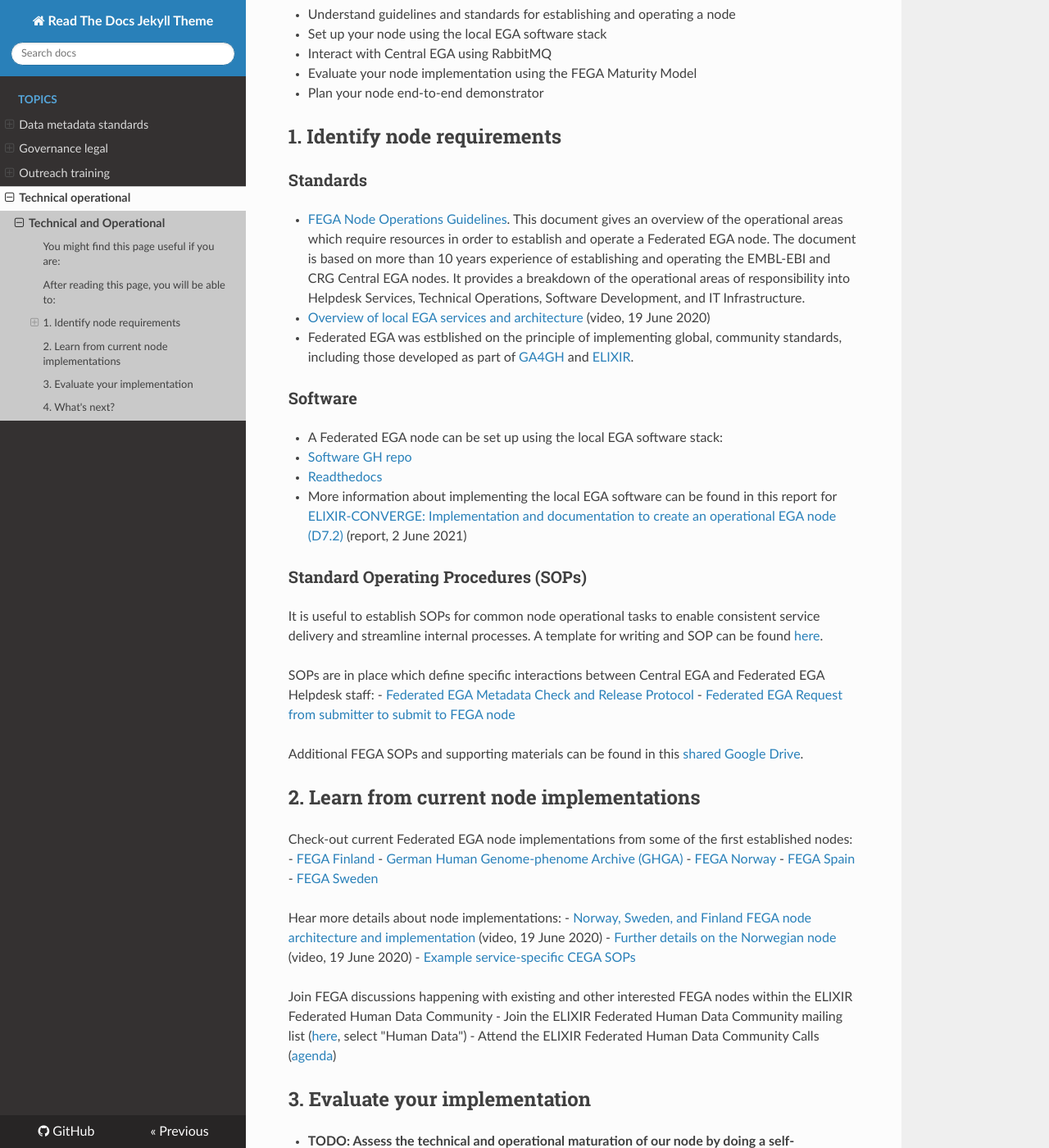
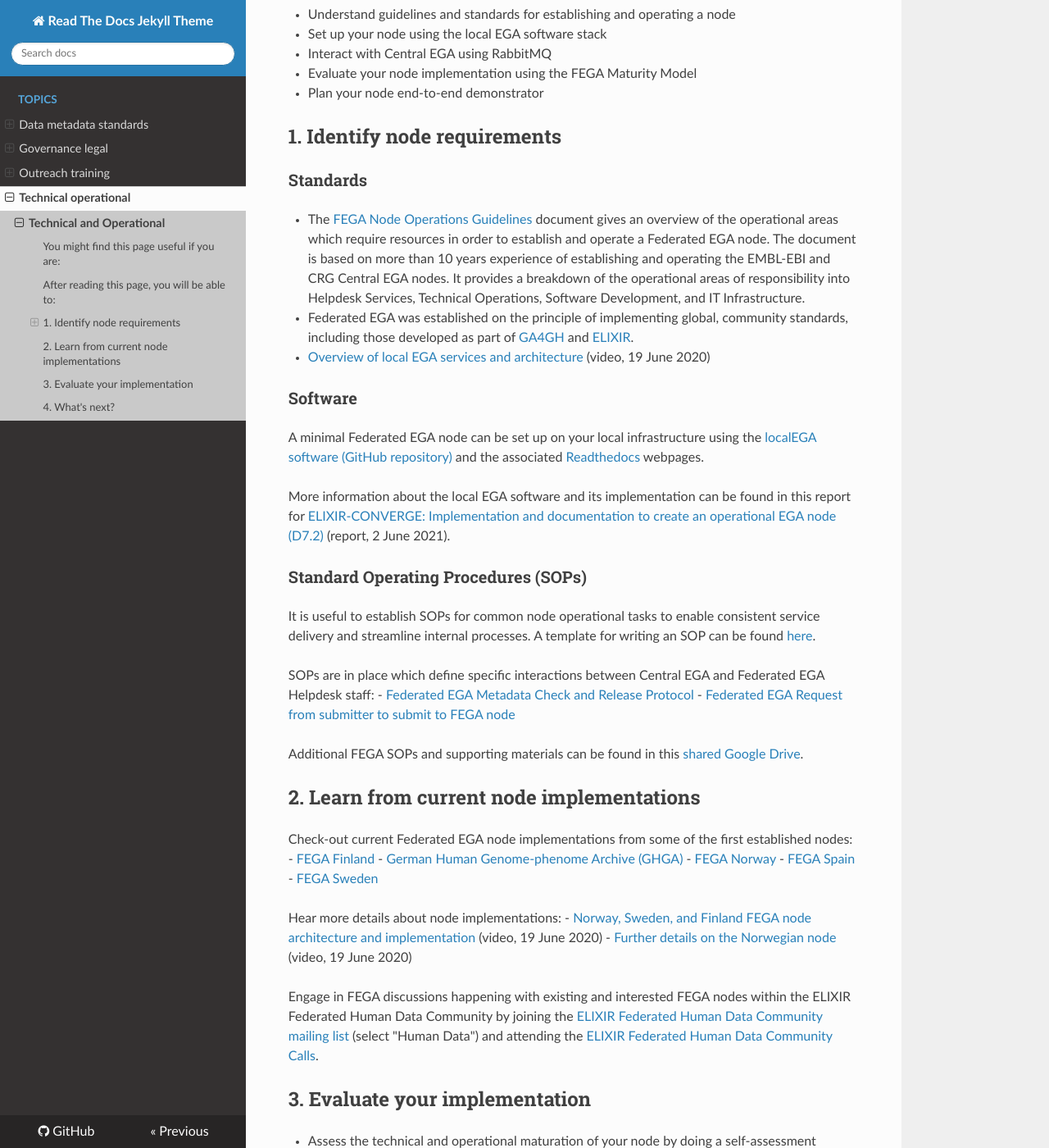
Before and after one commit to viklund/FEGA-onboarding, an MkDocs documentation site: the page built from docs/topics/technical-operational/README.md, in a window 1280 px wide and 1400 px high, scrolled down 490 px. Shown: the whole window at 82% size. Built offline with MkDocs 1.6.1, drawn with Linux system fonts in a browser that asks for light colours; nearby versions of some CDN libraries; some of the changed text lies outside the part shown.

Commit message:
Changed to narrative voice

```diff
--- a/docs/topics/technical-operational/README.md
+++ b/docs/topics/technical-operational/README.md
@@ -20,20 +20,19 @@ Welcome! If you are involved in technical or operational aspects of establishing
 
 ### Standards
 
-- [FEGA Node Operations Guidelines](https://ega-archive.org/files/EGA-Node-Operations-v2.pdf). This document gives an overview of the operational areas which require resources in order to establish and operate a Federated EGA node. The document is based on more than 10 years experience of establishing and operating the EMBL-EBI and CRG Central EGA nodes. It provides a breakdown of the operational areas of responsibility into Helpdesk Services, Technical Operations, Software Development, and IT Infrastructure.
+- The [FEGA Node Operations Guidelines](https://ega-archive.org/files/EGA-Node-Operations-v2.pdf) document gives an overview of the operational areas which require resources in order to establish and operate a Federated EGA node. The document is based on more than 10 years experience of establishing and operating the EMBL-EBI and CRG Central EGA nodes. It provides a breakdown of the operational areas of responsibility into Helpdesk Services, Technical Operations, Software Development, and IT Infrastructure.
+- Federated EGA was established on the principle of implementing global, community standards, including those developed as part of [GA4GH](https://www.ga4gh.org/) and [ELIXIR](https://elixir-europe.org/).
 - [Overview of local EGA services and architecture](https://www.youtube.com/watch?v=k9R8W3V3ugU) (video, 19 June 2020)
-- Federated EGA was estblished on the principle of implementing global, community standards, including those developed as part of [GA4GH](https://www.ga4gh.org/) and [ELIXIR](https://elixir-europe.org/).
 
 ### Software
 
-- A Federated EGA node can be set up using the local EGA software stack:
-  - [Software GH repo](https://github.com/EGA-archive/LocalEGA)
-  - [Readthedocs](https://localega.readthedocs.io/)
-- More information about implementing the local EGA software can be found in this report for [ELIXIR-CONVERGE: Implementation and documentation to create an operational EGA node (D7.2)](https://zenodo.org/record/4893191) (report, 2 June 2021)
+A minimal Federated EGA node can be set up on your local infrastructure using the [localEGA software (GitHub repository)](https://github.com/EGA-archive/LocalEGA) and the associated [Readthedocs](https://localega.readthedocs.io/) webpages.
+
+More information about the local EGA software and its implementation can be found in this report for [ELIXIR-CONVERGE: Implementation and documentation to create an operational EGA node (D7.2)](https://zenodo.org/record/4893191) (report, 2 June 2021).
 
 ### Standard Operating Procedures (SOPs)
 
-It is useful to establish SOPs for common node operational tasks to enable consistent service delivery and streamline internal processes. A template for writing and SOP can be found [here](https://docs.google.com/document/d/1BWPL9I9PlWiea6k-vcDDwaMu3rM5FSdV_0n8u7hAQpg/edit?usp=sharing).
+It is useful to establish SOPs for common node operational tasks to enable consistent service delivery and streamline internal processes. A template for writing an SOP can be found [here](https://docs.google.com/document/d/1BWPL9I9PlWiea6k-vcDDwaMu3rM5FSdV_0n8u7hAQpg/edit?usp=sharing).
 
 SOPs are in place which define specific interactions between Central EGA and Federated EGA Helpdesk staff:
 - [Federated EGA Metadata Check and Release Protocol](https://docs.google.com/document/d/1v7l_ODdh-yxyhWl8Y8R3IZC2hEy5x8KgjBQmFyEyGgw/edit?usp=sharing)
@@ -53,19 +52,15 @@ Check-out current Federated EGA node implementations from some of the first esta
 Hear more details about node implementations:
 - [Norway, Sweden, and Finland FEGA node architecture and implementation](https://www.youtube.com/watch?v=eEoKmMKGCc4) (video, 19 June 2020)
 - [Further details on the Norwegian node](https://www.youtube.com/watch?v=DSd_UJyqoGU) (video, 19 June 2020)
-- [Example service-specific CEGA SOPs](TBD)
 
-
-Join FEGA discussions happening with existing and other interested FEGA nodes within the ELIXIR Federated Human Data Community
-- Join the ELIXIR Federated Human Data Community mailing list ([here](https://elixir-europe.org/intranet/join-groups), select "Human Data")
-- Attend the ELIXIR Federated Human Data Community Calls ([agenda](https://docs.google.com/document/d/10OwVvHbJ7i1gI1Iw4zmVsOs8kDrG077Y52juehiFcmU/edit))
+Engage in FEGA discussions happening with existing and interested FEGA nodes within the ELIXIR Federated Human Data Community by joining the [ELIXIR Federated Human Data Community mailing list](https://elixir-europe.org/intranet/join-groups) (select "Human Data") and attending the [ELIXIR Federated Human Data Community Calls](https://docs.google.com/document/d/10OwVvHbJ7i1gI1Iw4zmVsOs8kDrG077Y52juehiFcmU/edit).
 
 ## 3. Evaluate your implementation
 
-- **TODO: Assess the technical and operational maturation of our node by doing a self-assessment against the Federated EGA Maturity Model.**
-- [Compliance testing info](TBD)
-- [Stress testing info](TBD)
-- [Roadmap for FEGA end-to-end demonstrator](https://docs.google.com/document/d/1m7WDC112e73Kw79baZcsRsQOkAAGKtp_AiqJRhrgtUk/edit?usp=sharing)
+- Assess the technical and operational maturation of your node by doing a self-assessment against the [Federated EGA Maturity Model](https://inab.github.io/fega-mm/)
+- Determine compliance of services with FEGA specifications by performing [compliance tests](TBD)
+- Evaluate ability to scale services by performing [stress tests](TBD)
+- Demonstrate the full set of FEGA node services for users by planning your [FEGA end-to-end demonstrator](https://docs.google.com/document/d/1m7WDC112e73Kw79baZcsRsQOkAAGKtp_AiqJRhrgtUk/edit?usp=sharing)
 
 ## 4. What's next?
 
```
